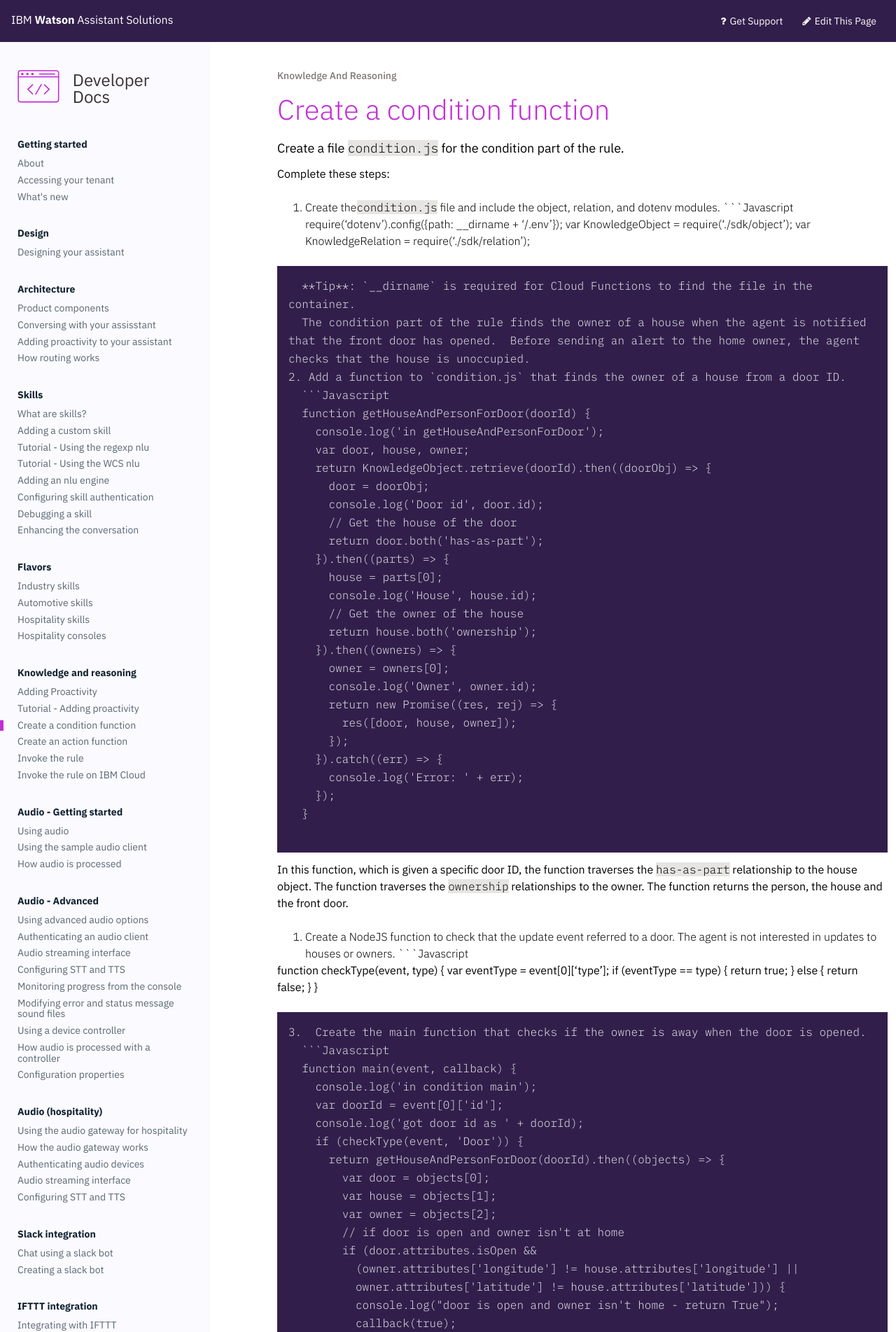
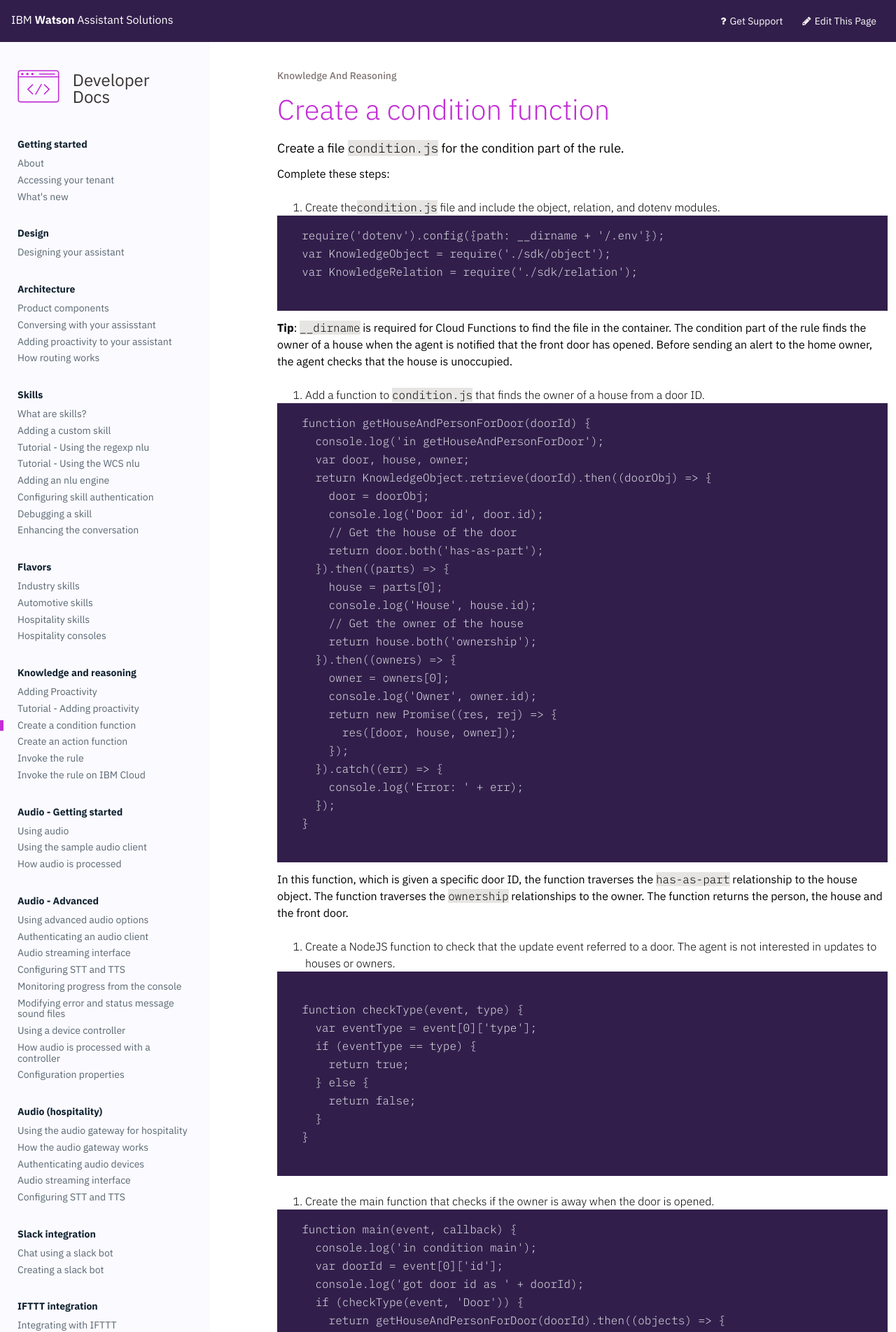
Before and after one commit to Watson-Personal-Assistant/developer, a Jekyll site: the page built from _content/knowledge/create-condition-function.md, in a window 1280 px wide. Shown: the top 1903 px of the page at 70% size. Built offline with Jekyll 4.4.1, drawn with Linux system fonts in a browser that asks for light colours; some web fonts are replaced; some of the changed text lies outside the part shown.

Commit message:
Formatting

````diff
--- a/_content/knowledge/create-condition-function.md
+++ b/_content/knowledge/create-condition-function.md
@@ -5,16 +5,19 @@
 Create a file `condition.js` for the condition part of the rule.
 
 Complete these steps:
+
 1. Create the`condition.js` file and include the object, relation, and dotenv modules.
+
   ```Javascript
   require('dotenv').config({path: __dirname + '/.env'});
   var KnowledgeObject = require('./sdk/object');
   var KnowledgeRelation = require('./sdk/relation');
 
   ```
-  **Tip**: `__dirname` is required for Cloud Functions to find the file in the container.
-  The condition part of the rule finds the owner of a house when the agent is notified that the front door has opened.  Before sending an alert to the home owner, the agent checks that the house is unoccupied.
+
+  **Tip**: `__dirname` is required for Cloud Functions to find the file in the container. The condition part of the rule finds the owner of a house when the agent is notified that the front door has opened.  Before sending an alert to the home owner, the agent checks that the house is unoccupied.
 2. Add a function to `condition.js` that finds the owner of a house from a door ID.
+
   ```Javascript
   function getHouseAndPersonForDoor(doorId) {
     console.log('in getHouseAndPersonForDoor');
@@ -41,8 +44,9 @@
   }
 
   ```
-  In this function, which is given a specific door ID, the function traverses the `has-as-part` relationship to the house object.  The function traverses the `ownership` relationships to the owner.  The function returns the person, the house and the front door.<br>
-2. Create a NodeJS function to check that the update event referred to a door.  The agent is not interested in updates to houses or owners.
+In this function, which is given a specific door ID, the function traverses the `has-as-part` relationship to the house object.  The function traverses the `ownership` relationships to the owner.  The function returns the person, the house and the front door.
+3. Create a NodeJS function to check that the update event referred to a door.  The agent is not interested in updates to houses or owners.
+
   ```Javascript
 
   function checkType(event, type) {
@@ -55,7 +59,8 @@
   }
 
   ```
-3.  Create the main function that checks if the owner is away when the door is opened.
+4.  Create the main function that checks if the owner is away when the door is opened.
+
   ```Javascript
   function main(event, callback) {
     console.log('in condition main');
````
Also changed, not shown: other parts of _content/knowledge/create-condition-function.md (+2 -2 lines).
